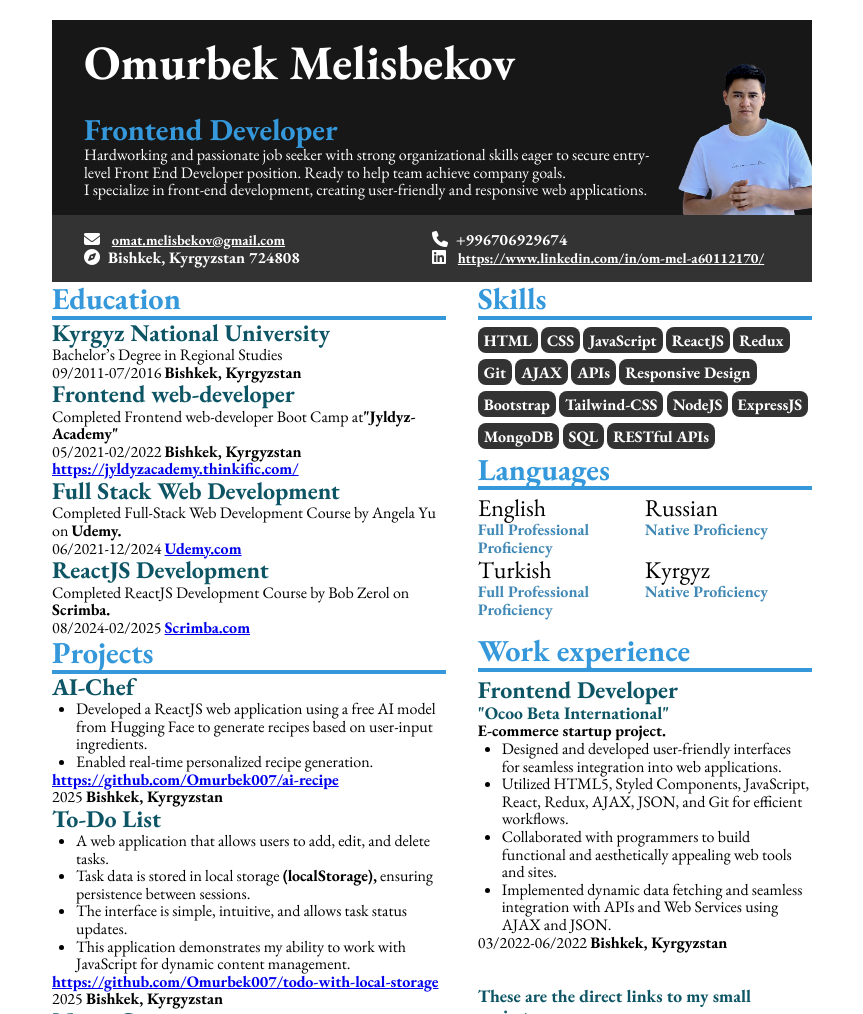
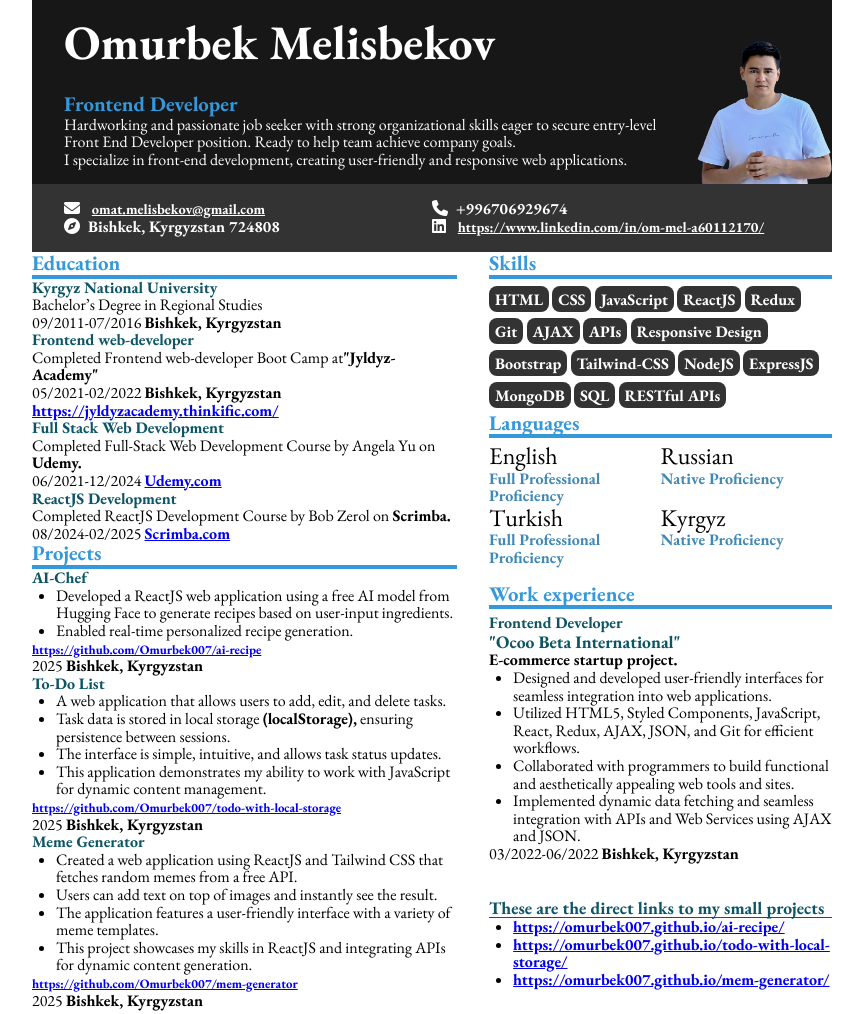
Before and after one commit to Omurbek007/portfolio, a plain HTML site: page index.html in a window 1280 px wide. Shown: the top 1014 px of the page, without its empty margins (208-1071 px from the left). Drawn offline with nearby package versions, Linux system fonts and the light colour scheme.

Commit message:
third commit changed margin padding

```diff
--- a/style.css
+++ b/style.css
@@ -11,7 +11,6 @@
     max-width: 800px;
     margin: 0 auto;
     font-family: inherit;
-    padding: 20px;
 }
 
 
@@ -37,7 +36,7 @@ header h2 {
     border: none;
 }
 h2 {
-    font-size: 1.9em;
+    font-size: 1.3em;
     color: #3498DB;
     border-bottom: 4px solid #3498DB;
 }
@@ -88,6 +87,9 @@ main {
     flex-direction: row;
     justify-content: space-between;
 }
+.projects a strong{
+    font-size: 0.8em;
+}
 .education-section {
     width: 181%;
 }
@@ -98,7 +100,7 @@ main {
     margin-bottom: 5px;
 }
 h3 {
-    font-size: 1.5em;
+    font-size: 1em;
     color: #0d5565;
 }
 .langs {
@@ -137,7 +139,6 @@ h4 {
       width: 210mm; /* Standard A4 width */
       height: 297mm; /* Standard A4 height */
       margin: 0; /* Remove margins */
-      padding: 10mm; /* Add some padding for safety */
     }
 
     .container {
```
